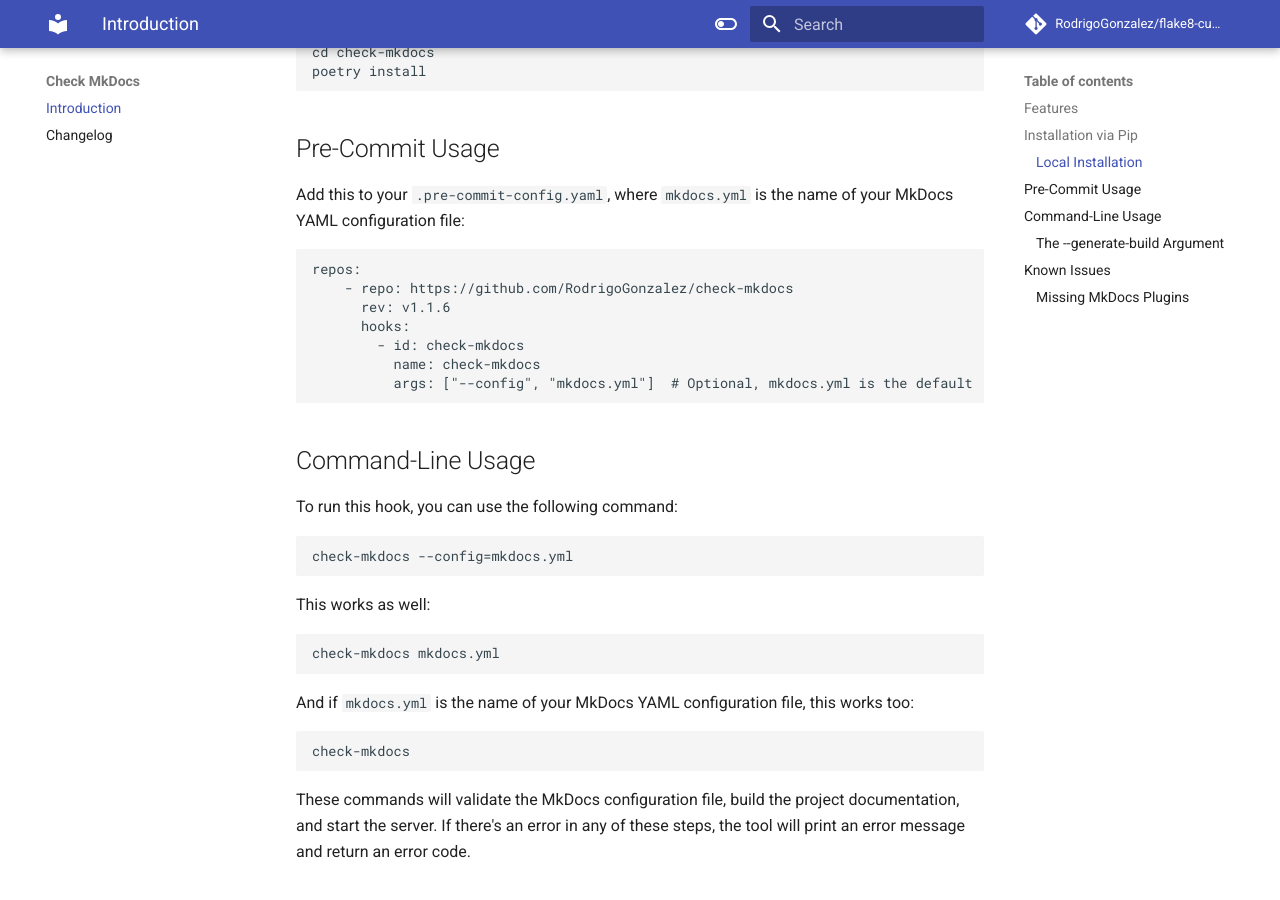
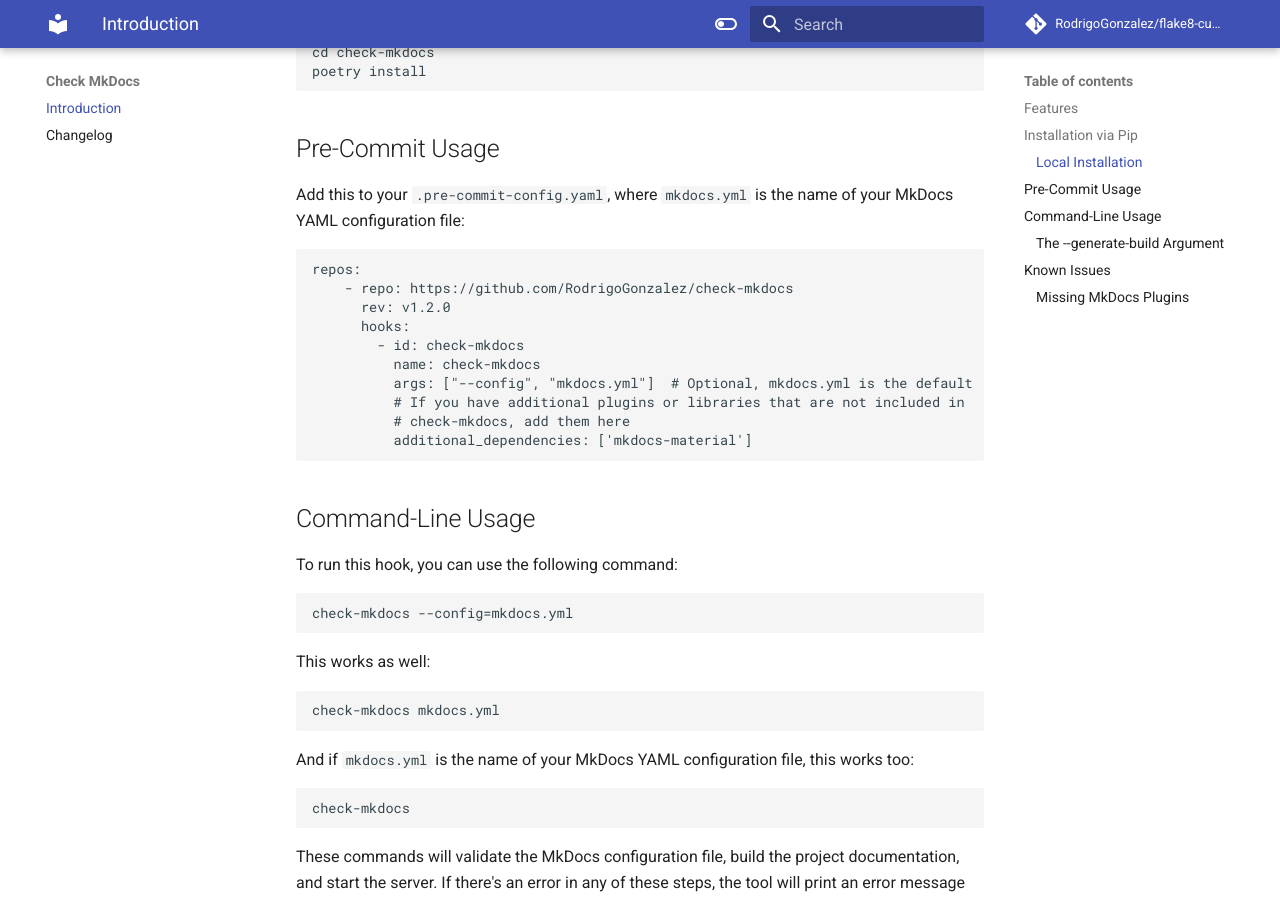
Before and after one commit to RodrigoGonzalez/check-mkdocs, an MkDocs documentation site: the page built from docs/index.md, in a window 1280 px wide and 900 px high, scrolled down 761 px. Built offline with MkDocs 1.6.1 and Material for MkDocs 9.7.7, drawn with Linux system fonts in a browser that asks for light colours; comment, search, counter and statistics services are not loaded.

````diff
--- a/docs/index.md
+++ b/docs/index.md
@@ -37,11 +37,14 @@ is the name of your MkDocs YAML configuration file:
 ```yaml
 repos:
     - repo: https://github.com/RodrigoGonzalez/check-mkdocs
-      rev: v1.1.6
+      rev: v1.2.0
       hooks:
         - id: check-mkdocs
           name: check-mkdocs
           args: ["--config", "mkdocs.yml"]  # Optional, mkdocs.yml is the default
+          # If you have additional plugins or libraries that are not included in
+          # check-mkdocs, add them here
+          additional_dependencies: ['mkdocs-material']
 ```
 
 ## Command-Line Usage
--- a/pyproject.toml
+++ b/pyproject.toml
@@ -1,6 +1,6 @@
 [tool.poetry]
 name = "check-mkdocs"
-version = "1.1.6"
+version = "1.2.0"
 description = "Simple check/command-line tool that parses, validates and loads configuration, builds the mkdocs project documentation, and serves it via a web server"
 readme = "README.md"
 authors = ["Rodrigo Gonzalez <r@rodrigo-gonzalez.com>"]
@@ -55,7 +55,7 @@ pytest-mock = "^3.11.1"
 
 [tool.commitizen]
 name = "cz_conventional_commits"
-version = "1.1.6"
+version = "1.2.0"
 tag_format = "v$version"
 version_type = "semver"
 update_changelog_on_bump = true
--- a/src/check_mkdocs/__init__.py
+++ b/src/check_mkdocs/__init__.py
@@ -1,5 +1,5 @@
 from check_mkdocs.check_mkdocs import main
 
-__version__ = "1.1.6"
+__version__ = "1.2.0"
 
 __all__ = ["main", "__version__"]
````
Also changed, not shown: CHANGELOG.md (+6 -0 lines), README.md (+1 -1 lines).
